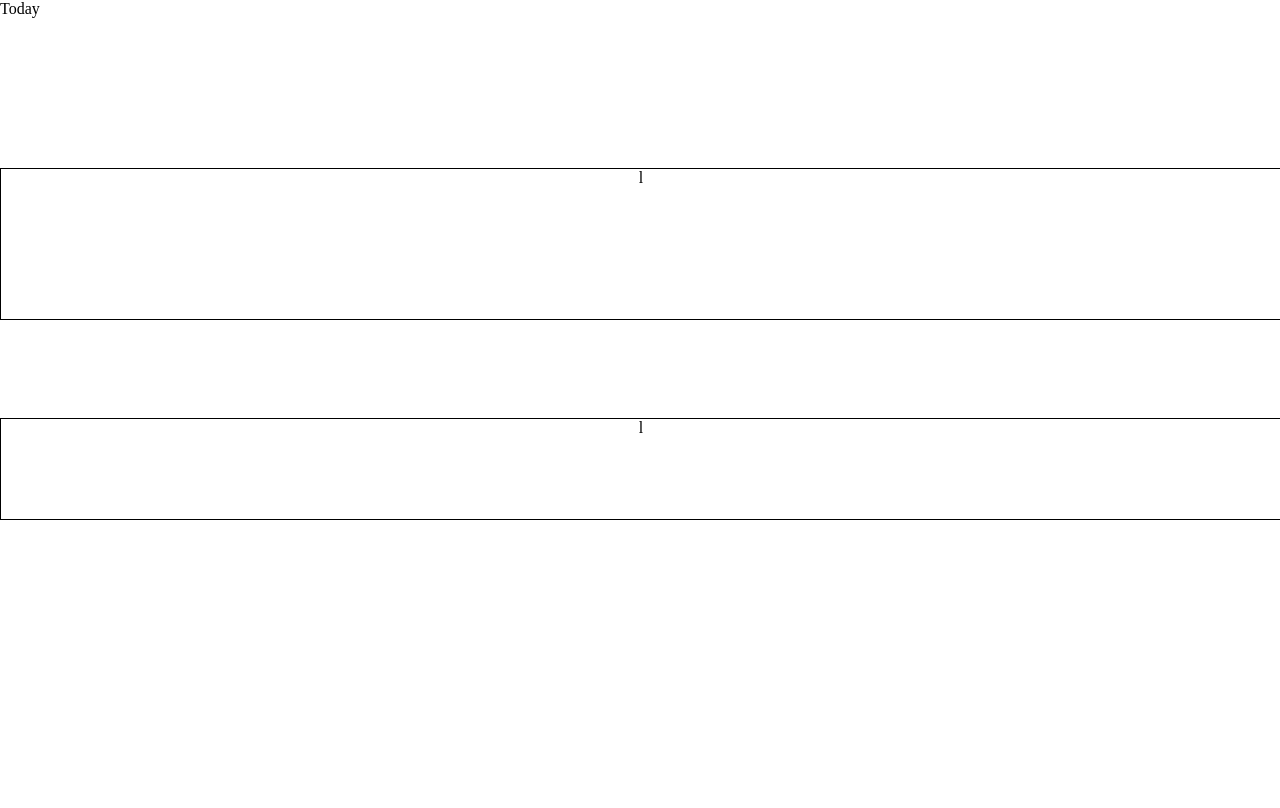
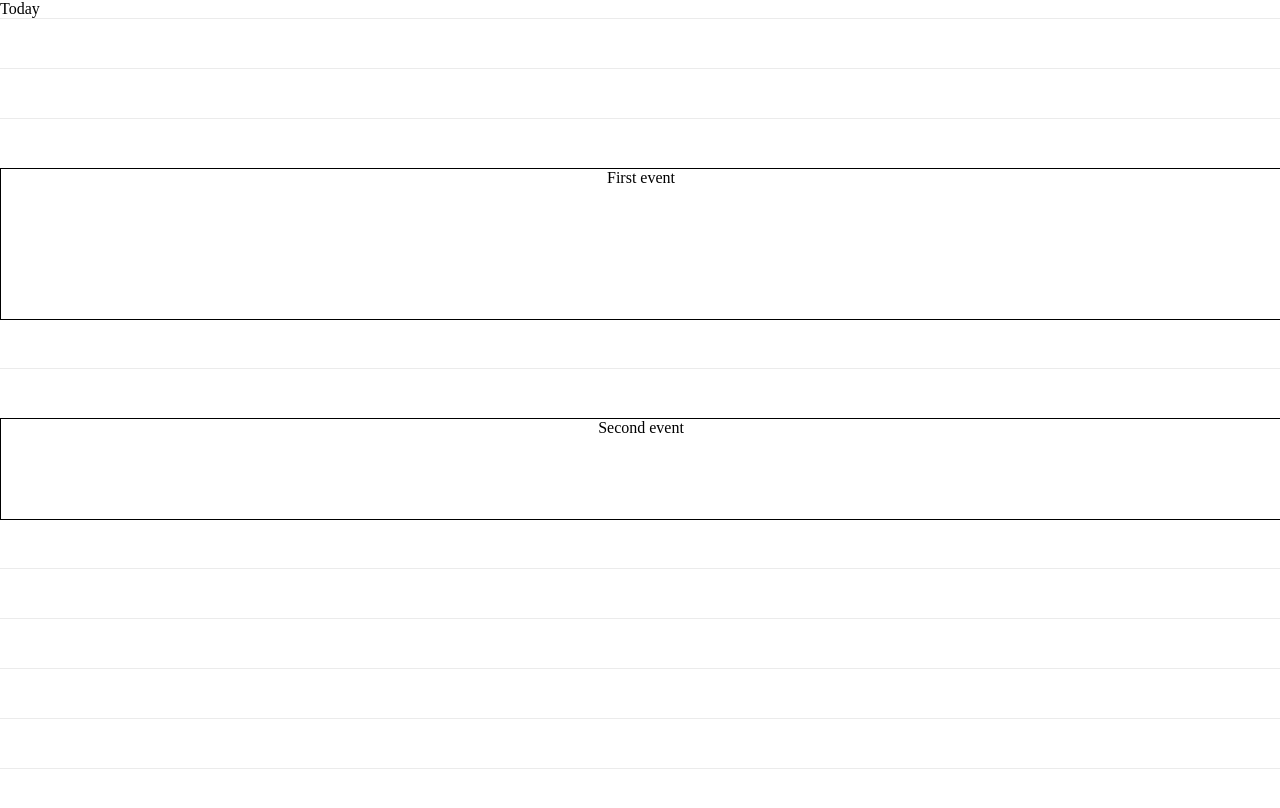
Before and after one commit to pouriaa/day-calendar, a plain HTML site: page index.html in a window 1280 px wide. Drawn offline with nearby package versions, Linux system fonts and the light colour scheme.

Commit message:
calculate and render hatchmarks

```diff
--- a/js/modules/Day.js
+++ b/js/modules/Day.js
@@ -16,10 +16,12 @@ var Day = (function() {
 	function getSlots() {
 		var data = [
 			{
+				content: "First event",
 				start: 9,
 				end: 12
 			},
 			{
+				content: "Second event",
 				start:14,
 				end: 16
 			}
@@ -33,6 +35,10 @@ var Day = (function() {
 
 	function renderHatchMarks() {
 		var range = interval.end - interval.start
+		var hatchSpacing = height / range
+		for (var i = 0; i < height; i += hatchSpacing) {
+			$("<span class='hatch-mark'></p>").appendTo($("#" + id).find('.slots')).css({top: i})
+		}
 	}
 
 	return {
--- a/js/modules/Slot.js
+++ b/js/modules/Slot.js
@@ -20,8 +20,7 @@ var Slot = (function() {
 			top: yStart * day.height,
 			height: slotHeight
 		}
-
-		$("<section>l</section>").appendTo($("#" + day.id).find(".slots")).css(slotStyle)
+		$("<section>"+slot.content+"</section>").appendTo($("#" + day.id).find(".slots")).css(slotStyle)
 	}
 
 	function fromTopPercent (point, interval) {
--- a/style/main.scss
+++ b/style/main.scss
@@ -8,15 +8,25 @@ body {
 }
 .day {
 	height:100%;
+	.hatch-mark {
+		position: absolute;
+		height: 1px;
+		width: 100%;
+		background: rgba(155,155,155,0.2);
+		z-index:0;
+	}
+}
+
 .slots {
 	position: relative;
 	height:100%;
 	section {
 		position: absolute;
+		background:white;
+		z-index:1;
 		width:100%;
 		left: 0;
 		border: 1px solid black;
 		text-align: center;
 	}
 }
-}
```
Also changed, not shown: style/main.css, 1 other file. Lines whose indentation alone changed are shown as unchanged.
